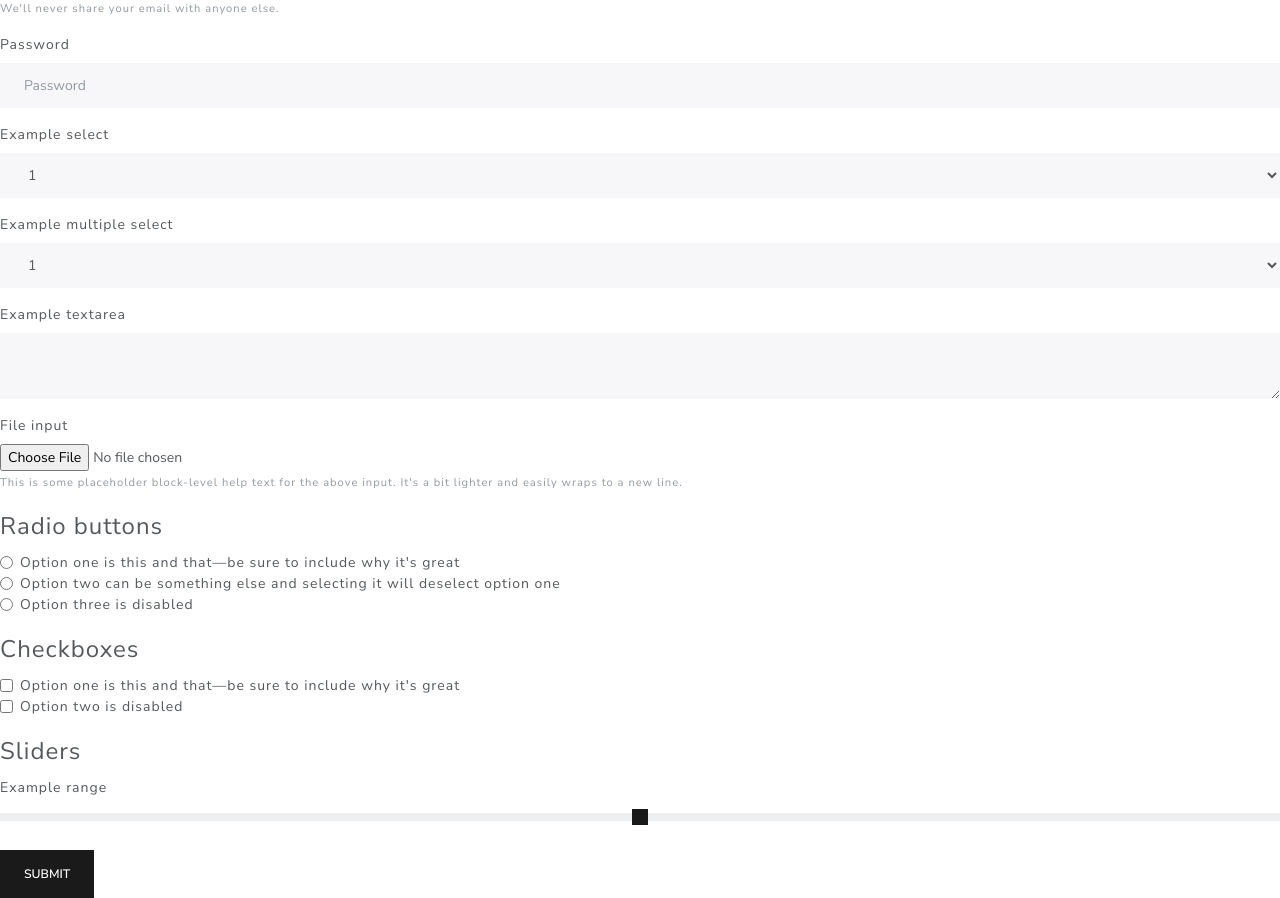
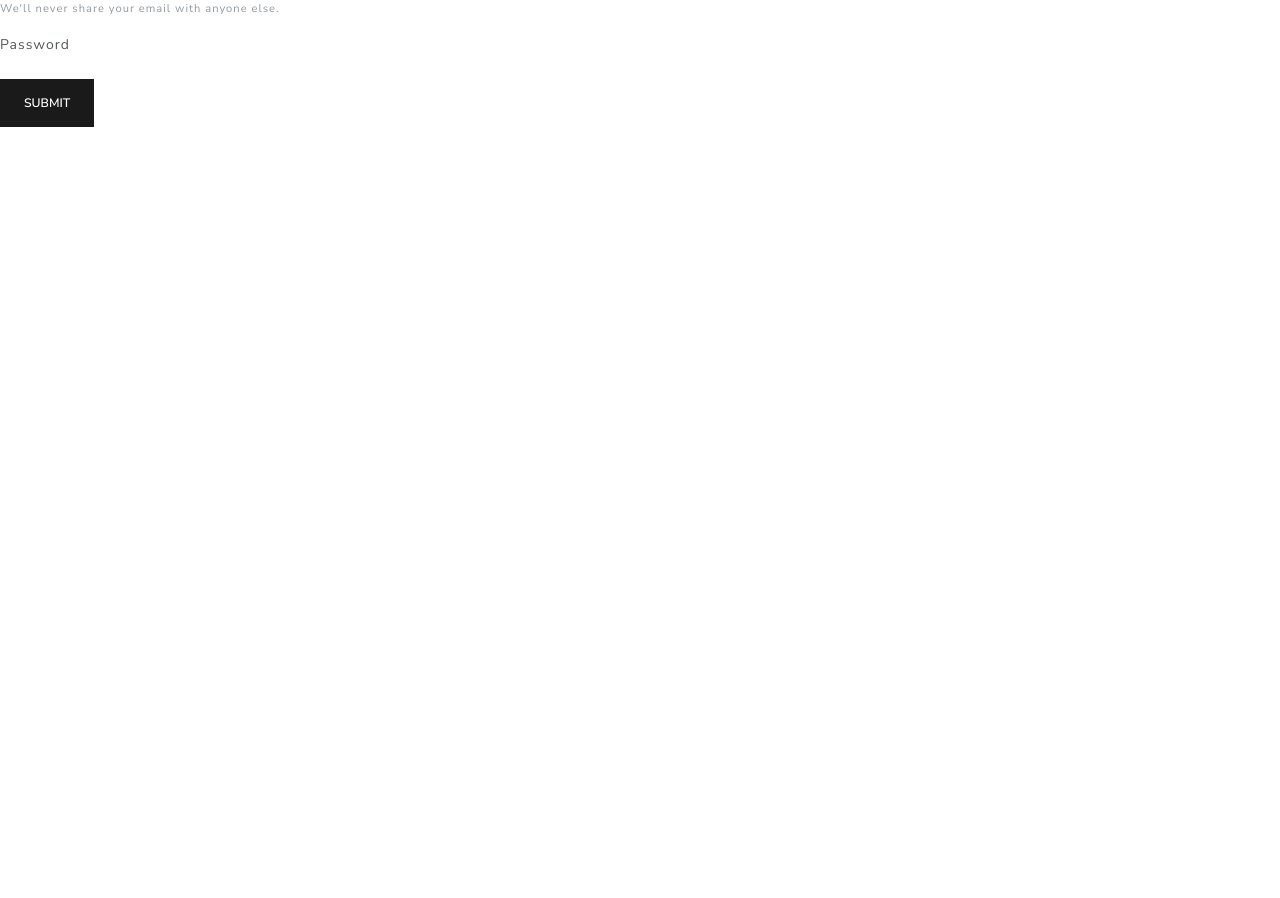
Before and after one commit to matheusGolmini/front-react, a React (Create React App) app: page /Login in a window 1280 px wide. Shown: the part 280-1178 px from the top of the page. After the commit the page ends 800 px from the top, so only its background shows below. Built offline with nearby package versions, Linux system fonts and the light colour scheme; the HTML template or start-up script is replaced by a standard one.

Commit message:
feat: add login

```diff
--- a/src/pages/Login/index.tsx
+++ b/src/pages/Login/index.tsx
@@ -42,78 +42,7 @@ return(
                 </div>
                 <div className="form-group">
                     <label htmlFor="exampleInputPassword1">Password</label>
-            <input type="password" className="form-control" id="exampleInputPassword1" placeholder="Password" />
                 </div>
-            <div className="form-group">
-            <label htmlFor="exampleSelect1">Example select</label>
-            <select className="form-control" id="exampleSelect1">
-                <option>1</option>
-                <option>2</option>
-                <option>3</option>
-                <option>4</option>
-                <option>5</option>
-            </select>
-            </div>
-            <div className="form-group">
-            <label htmlFor="exampleSelect2">Example multiple select</label>
-            <select  className="form-control" id="exampleSelect2">
-                <option>1</option>
-                <option>2</option>
-                <option>3</option>
-                <option>4</option>
-                <option>5</option>
-            </select>
-            </div>
-            <div className="form-group">
-            <label htmlFor="exampleTextarea">Example textarea</label>
-            <textarea className="form-control" id="exampleTextarea" />
-            </div>
-            <div className="form-group">
-            <label htmlFor="exampleInputFile">File input</label>
-            <input type="file" className="form-control-file" id="exampleInputFile" aria-describedby="fileHelp" />
-            <small id="fileHelp" className="form-text text-muted">This is some placeholder block-level help text for the above input. It's a bit lighter and easily wraps to a new line.</small>
-            </div>
-            <fieldset className="form-group">
-            <legend>Radio buttons</legend>
-            <div className="form-check">
-                <label className="form-check-label">
-                <input type="radio" className="form-check-input" name="optionsRadios" id="optionsRadios1" value="option1" />
-                Option one is this and that—be sure to include why it's great
-                </label>
-            </div>
-            <div className="form-check">
-                <label className="form-check-label">
-                <input type="radio" className="form-check-input" name="optionsRadios" id="optionsRadios2" value="option2" />
-                Option two can be something else and selecting it will deselect option one
-                </label>
-            </div>
-            <div className="form-check disabled">
-                <label className="form-check-label">
-                <input type="radio" className="form-check-input" name="optionsRadios" id="optionsRadios3" value="option3" />
-                Option three is disabled
-                </label>
-            </div>
-            </fieldset>
-            <fieldset className="form-group">
-            <legend>Checkboxes</legend>
-            <div className="form-check">
-                <label className="form-check-label">
-                <input className="form-check-input" type="checkbox" value="" />
-                Option one is this and that—be sure to include why it's great
-                </label>
-            </div>
-            <div className="form-check disabled">
-                <label className="form-check-label">
-                <input className="form-check-input" type="checkbox" value="" />
-                Option two is disabled
-                </label>
-            </div>
-            </fieldset>
-                <fieldset className="form-group">
-                <legend>Sliders</legend>
-                <label htmlFor="customRange1">Example range</label>
-                <input type="range" className="custom-range" id="customRange1"/>
-            </fieldset>
                 <button type="submit" className="btn btn-primary">Submit</button>
             </fieldset>
         </form>
```
Lines whose indentation alone changed are shown as unchanged.
